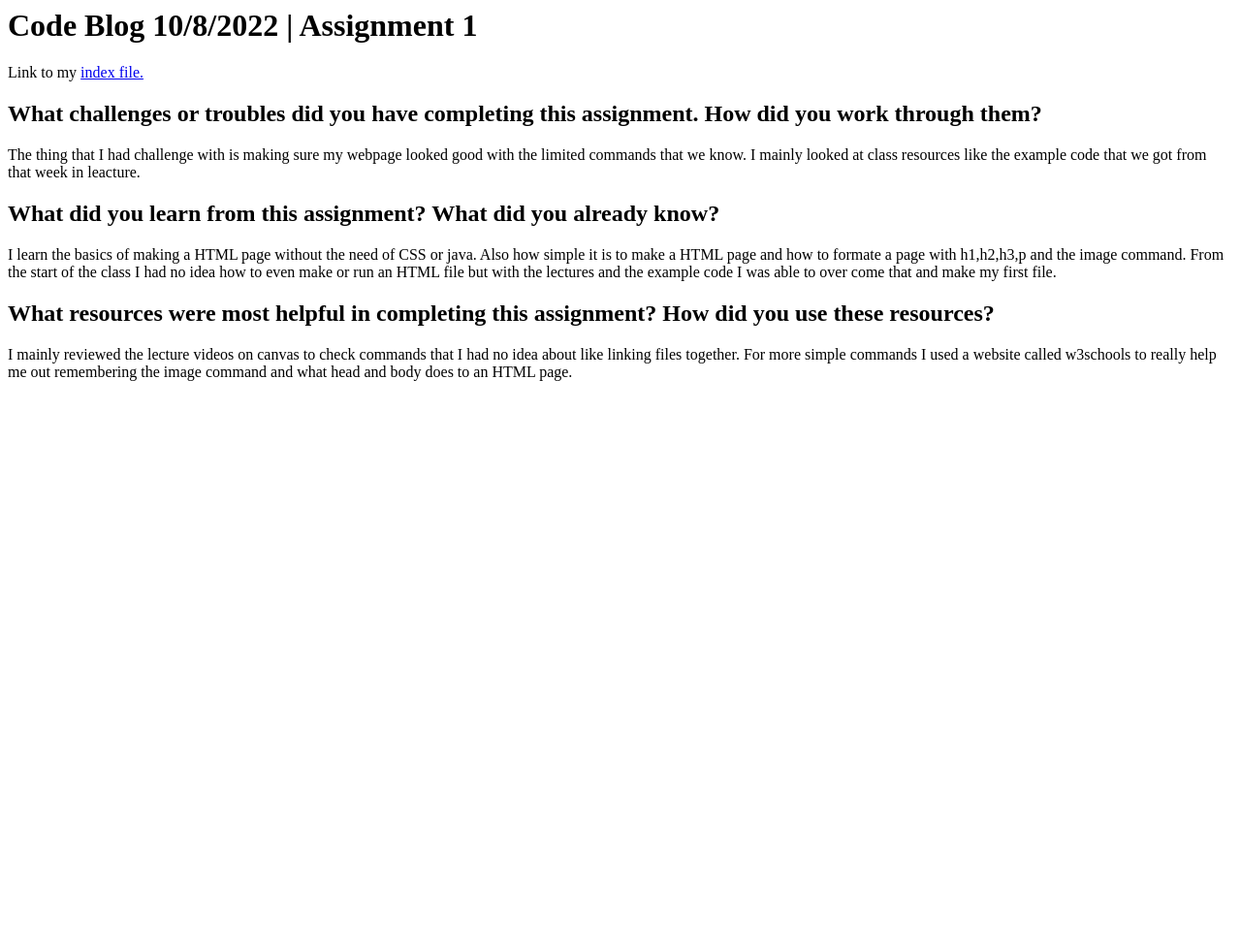
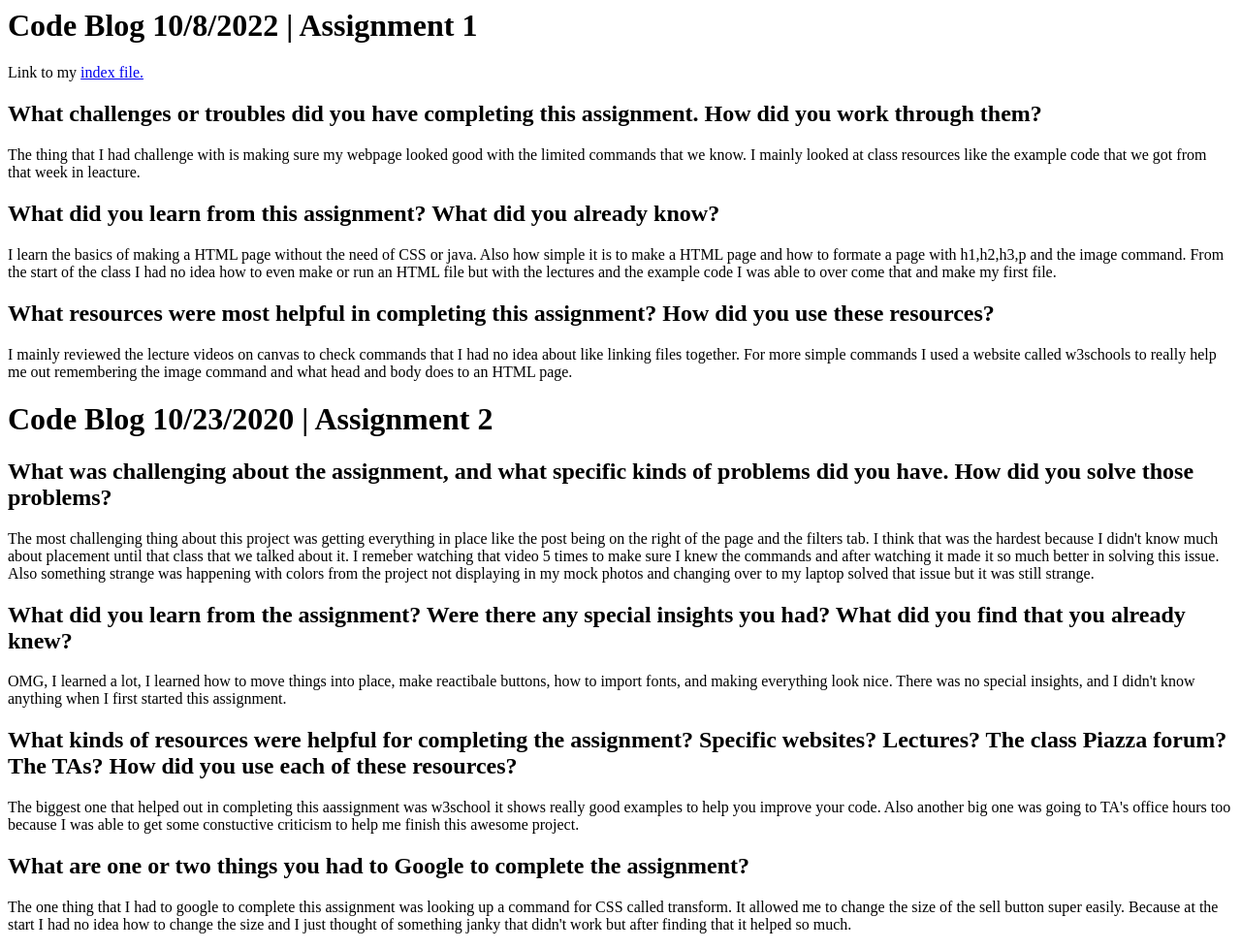
Before and after one commit to breazilz/breazilz.github.io, a plain HTML site: page blog.html in a window 1280 px wide. Shown: the whole page at 97% size. Before the commit the page ends 800 px from the top, so only its background shows below. Drawn offline with Linux system fonts and the light colour scheme.

Commit message:
Added the code blog for assignment 2

```diff
--- a/blog.html
+++ b/blog.html
@@ -28,6 +28,30 @@
     to really help me out remembering the image command and what head and body does to an HTML page.
 </p>
 
+<h1> Code Blog 10/23/2020 | Assignment 2</h1>
+
+<h2>What was challenging about the assignment, and what specific kinds of problems did you have. How did you solve those problems?</h2>
+
+<p>The most challenging thing about this project was getting everything in place like the post being on the right of the page and the filters tab. I think that was the hardest
+    because I didn't know much about placement until that class that we talked about it. I remeber watching that video 5 times to make sure I knew the commands and after watching
+    it made it so much better in solving this issue. Also something strange was happening with colors from the project not displaying in my mock photos and changing over to my
+    laptop solved that issue but it was still strange.</p>
+
+<h2>What did you learn from the assignment? Were there any special insights you had? What did you find that you already knew?</h2>
+
+<p> OMG, I learned a lot, I learned how to move things into place, make reactibale buttons, how to import fonts, and making everything look nice. There was no special insights,
+    and I didn't know anything when I first started this assignment.</p>
+
+<h2>What kinds of resources were helpful for completing the assignment? Specific websites? Lectures? The class Piazza forum? The TAs? How did you use each of these resources?</h2>
+
+<p>The biggest one that helped out in completing this aassignment was w3school it shows really good examples to help you improve your code. Also another big one was going to TA's
+    office hours too because I was able to get some constuctive criticism to help me finish this awesome project.</p>
+
+<h2>What are one or two things you had to Google to complete the assignment?</h2>
+
+<p>The one thing that I had to google to complete this assignment was looking up a command for CSS called transform. It allowed me to change the size of the sell button super easily.
+    Because at the start I had no idea how to change the size and I just thought of something janky that didn't work but after finding that it helped so much.</p>
+
 </body>
 
 </html>
```
